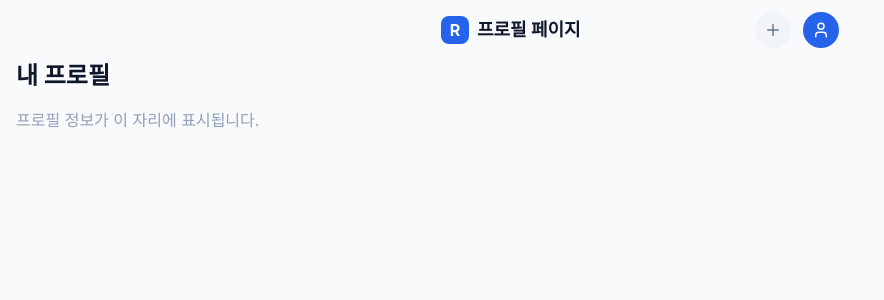
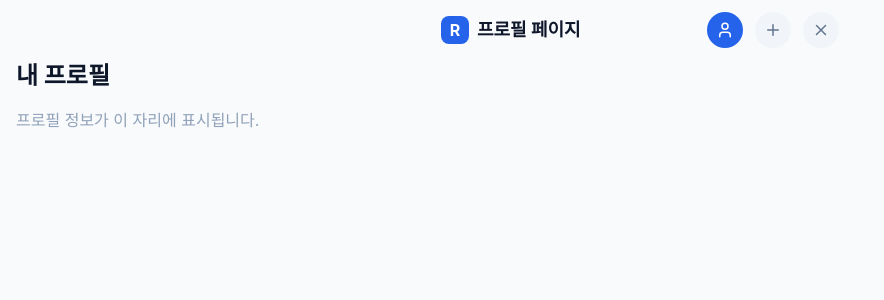
Before and after one commit to ExchangeStudentReisen/FE, a React (Vite) app: page /profile in a window 1280 px wide. Shown: the top 300 px of the page, without its empty margins (0-884 px from the left). Built offline with nearby package versions, Linux system fonts and the light colour scheme; no server answers.

Commit message:
feat: Edit header component naviagtion

```diff
--- a/src/components/Header.tsx
+++ b/src/components/Header.tsx
@@ -1,5 +1,7 @@
 import { useLocation, useNavigate } from 'react-router-dom'
-import { ArrowLeft, Plus, User } from 'lucide-react'
+import { ArrowLeft, Plus, User, X } from 'lucide-react'
+import { useAuthTokenStore } from '../stores/authTokenStore'
+import { useLogout } from '../hooks/useAuth'
 
 const PAGE_LABEL: Record<string, string> = {
   '/feed': 'Reisen',
@@ -23,9 +25,15 @@ function isPostDetail(pathname: string) {
 export function Header() {
   const { pathname } = useLocation()
   const navigate = useNavigate()
+  const logout = useLogout()
   const isHome = pathname === '/feed'
   const showBack = isPostDetail(pathname)
   const label = getLabel(pathname)
+
+  const handleLogout = async () => {
+    await logout.mutateAsync()
+    navigate('/', { replace: true })
+  }
 
   return (
     <div className="mx-auto flex max-w-107.5 items-center px-4 py-3">
@@ -57,6 +65,17 @@ export function Header() {
       {/* 우측 상단 네비게이션 */}
       <div className="flex items-center gap-3 ml-auto shrink-0">
         <button
+          onClick={() => navigate('/profile')}
+          className={`cursor-pointer w-9 h-9 rounded-full flex items-center justify-center transition-colors ${
+            pathname.startsWith('/profile')
+              ? 'bg-primary text-white'
+              : 'bg-slate-100 text-slate-500'
+          }`}
+          aria-label="프로필 페이지"
+        >
+          <User size={18} />
+        </button>
+        <button
           onClick={() => navigate('/post/new')}
           className={`cursor-pointer w-9 h-9 rounded-full flex items-center justify-center transition-colors ${
             pathname.startsWith('/post/new')
@@ -68,15 +87,11 @@ export function Header() {
           <Plus size={18} />
         </button>
         <button
-          onClick={() => navigate('/profile')}
-          className={`cursor-pointer w-9 h-9 rounded-full flex items-center justify-center transition-colors ${
-            pathname.startsWith('/profile')
-              ? 'bg-primary text-white'
-              : 'bg-slate-100 text-slate-500'
-          }`}
-          aria-label="프로필 페이지"
+          onClick={handleLogout}
+          className="cursor-pointer w-9 h-9 rounded-full flex items-center justify-center bg-slate-100 text-slate-500"
+          aria-label="로그아웃"
         >
-          <User size={18} />
+          <X size={18} />
         </button>
       </div>
     </div>
```
